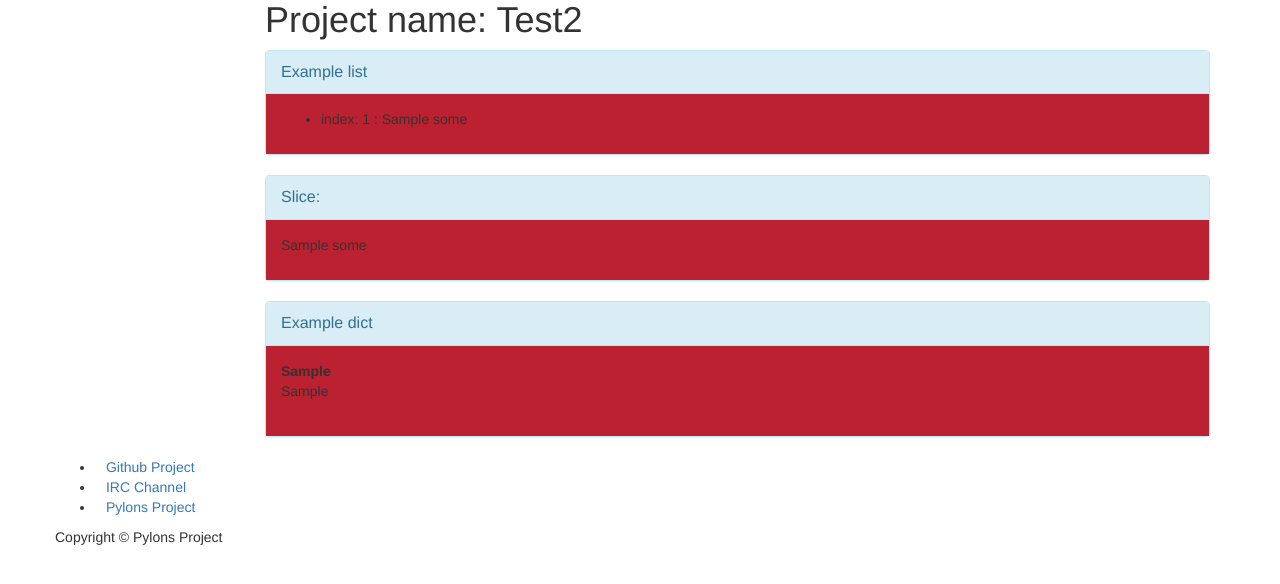
After one commit to hspsh/pythonhacking-pyramid, a Python web app: template pyramid_hs/templates/example_template.jinja2 in a window 1280 px wide. The commit adds this page. Shown: the part 20-604 px from the top of the page. Run offline with Jinja, Linux system fonts and the light colour scheme; the template is opened without the code that fills it: most values are stand-ins (such as "Sample title", 1, 10 or a date in 2020); some libraries are stand-ins or nearby versions; some web fonts are replaced.

Commit message:
3 Python meetup - Templates: - Context processing - BeforeRenderer event - Example effects in jinja template

```diff
--- /dev/null
+++ b/pyramid_hs/events/template.py
@@ -0,0 +1,6 @@
+from pyramid.events import subscriber, BeforeRender
+
+
+@subscriber(BeforeRender)
+def update_context(event):
+    event['project_name'] = "Test"
--- a/pyramid_hs/routes.py
+++ b/pyramid_hs/routes.py
@@ -5,3 +5,4 @@ def includeme(config):
     config.add_route('hello_html', '/hello_h/', request_method='GET')
     config.add_route('simple_form', '/form/', request_method='GET')
     config.add_route('form_resp', '/form/', request_method='POST')
+    config.add_route('example_view', '/example_view/', request_method='GET')
--- /dev/null
+++ b/pyramid_hs/templates/example_template.jinja2
@@ -0,0 +1,50 @@
+{% extends "layout.jinja2" %}
+
+{% block content %}
+<div class="content">
+    <h1>Project name: {{ project_name | default("Test2") }}</h1>
+    <div class="panel panel-info">
+        <div class="panel-heading">
+            <p class="panel-title">Example list</p>
+        </div>
+        <div class="panel-body" style="background-color: #bc2131">
+            <ul>
+              {% for el in some_list %}
+                  {% if loop.last %}
+                    <li>index: {{ loop.index }} : {{ el|safe }}</li>
+                  {%  else %}
+                      <li>index: {{ loop.index }} : {{ el }}</li>
+                  {% endif %}
+              {% endfor %}
+            </ul>
+        </div>
+    </div>
+    <div class="panel panel-info">
+        <div class="panel-heading">
+            <p class="panel-title">Slice: </p>
+        </div >
+        <div class="panel-body" style="background-color: #bc2131">
+            {% for list in some_list|slice(3) %}
+                <p>
+                    {% for el in list %}
+                        <span>{{ el }}{% if not loop.last %},{% endif %}</span>
+                    {% endfor %}
+                </p>
+            {% endfor %}
+        </div>
+    </div>
+    <div class="panel panel-info">
+        <div class="panel-heading">
+            <p class="panel-title">Example dict</p>
+        </div >
+        <div class="panel-body" style="background-color: #bc2131">
+            <dl>
+                {% for d_key, d_item in some_dict.items() %}
+                    <dt>{{ d_key|e }}</dt>
+                    <dd>{{ d_item|e }}</dd>
+                {% endfor %}
+            </dl>
+        </div>
+    </div>
+</div>
+{% endblock %}
--- a/pyramid_hs/templates/form_response.jinja2
+++ b/pyramid_hs/templates/form_response.jinja2
@@ -3,6 +3,6 @@
 {% block content %}
 <div class="content">
   <span>Form message:</span>
-  <span>{{ message }}</span>
+  <span>{{ message | e }}</span>
 </div>
 {% endblock content %}
```
Also changed, not shown: pyramid_hs/views/default.py (+13 -0 lines), pyramid_hs/events/__init__.py (added).
